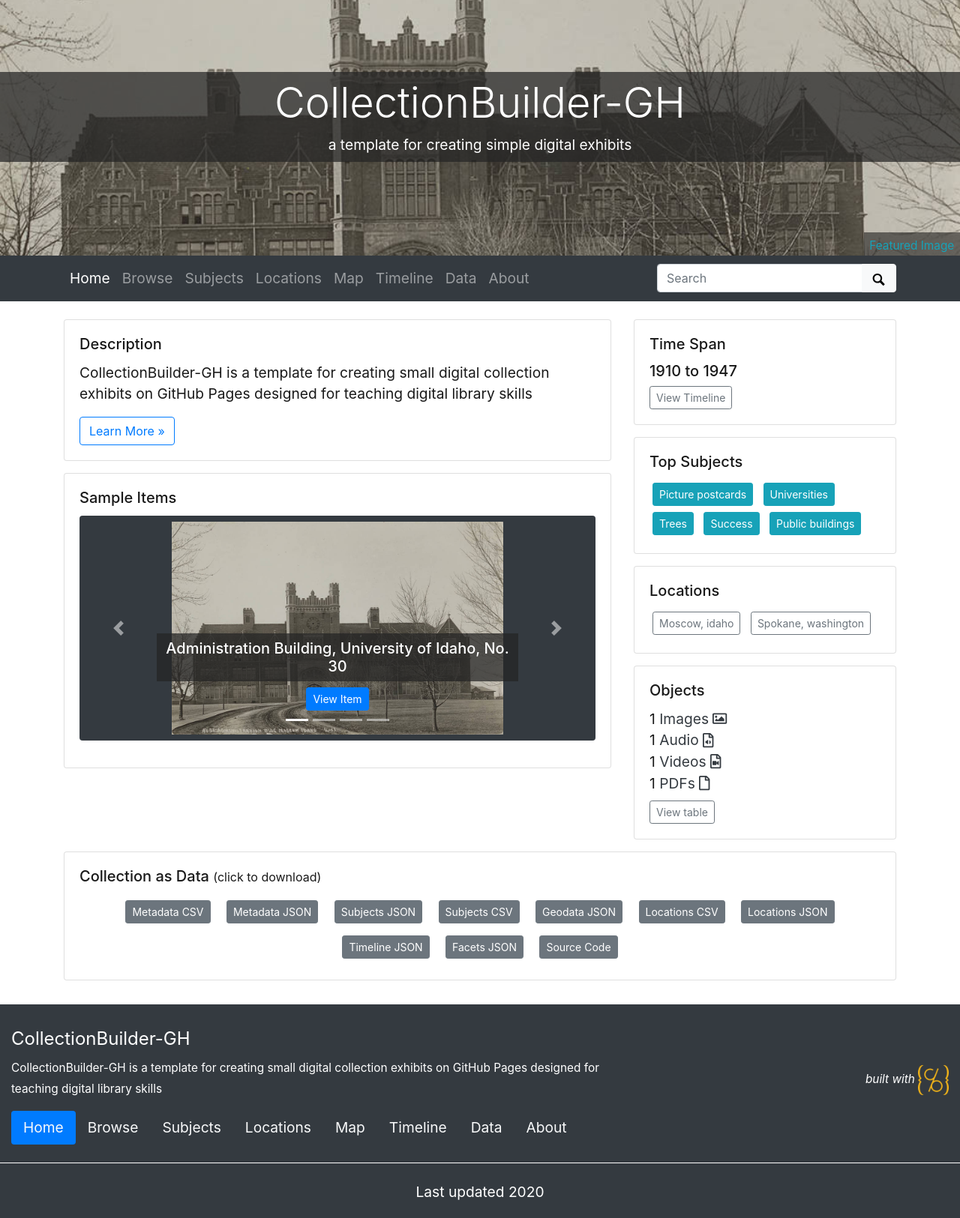
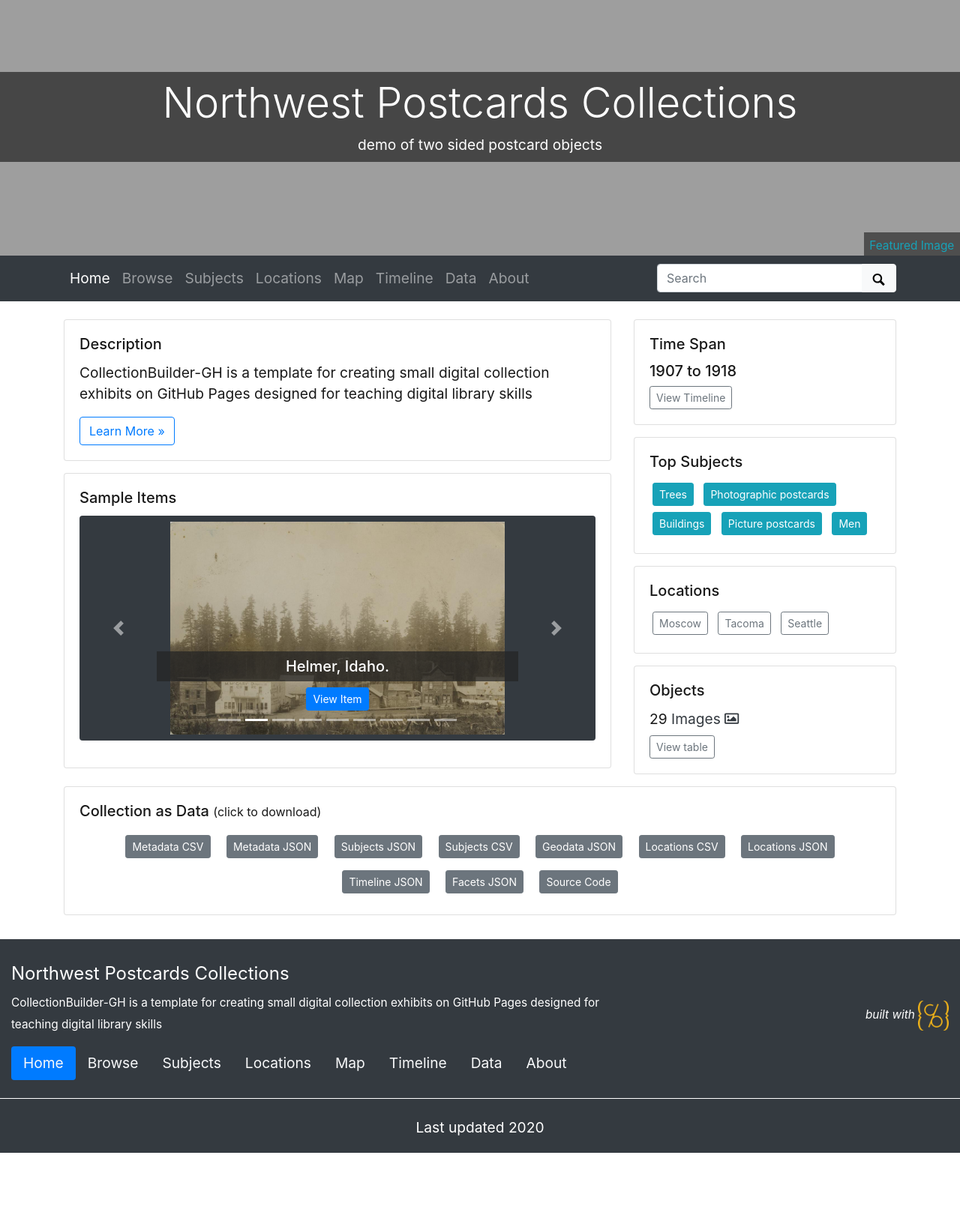
Before and after one commit to hr0130/Poly-X-Project-IGE-SPN-, a Jekyll site: the page built from index.md, in a window 1280 px wide. Shown: the whole page at 75% size. Built offline with Jekyll 4.4.1, drawn with Linux system fonts in a browser that asks for light colours; after the commit the page ends 1538 px from its top, so only the background shows below that.

Commit message:
base config

```diff
--- a/_config.yml
+++ b/_config.yml
@@ -8,19 +8,19 @@
 # URL VARIABLES
 #
 # url is your gh-pages base, following the pattern: username.github.io
-url: https://collectionbuilder.github.io
+url: https://evanwill.github.io
 # baseurl is your github repository's name prefixed with a /
-baseurl: /collectionbuilder-gh
+baseurl: /cb-gh-postcards
 # location of code, the full url to your github repository
-source-code: https://github.com/CollectionBuilder/collectionbuilder-gh
+source-code: https://github.com/evanwill/cb-gh-postcards
 
 ##########
 # SITE SETTINGS
 #
 # title of site appears in banner
-title: CollectionBuilder-GH
+title: Northwest Postcards Collections
 # tagline, a short phrase that will appear throughout the site in the top banner
-tagline: a template for creating simple digital exhibits
+tagline: demo of two sided postcard objects
 # description appears in meta tags and other locations
 # this description might appear in search result lists, keep around 160 characters max
 description: "CollectionBuilder-GH is a template for creating small digital collection exhibits on GitHub Pages designed for teaching digital library skills"
@@ -31,7 +31,7 @@
 # COLLECTION SETTINGS
 #
 # choose metadata: this is the name of the csv file in your _data directory that describes the objects in your collection
-metadata: demo-metadata
+metadata: postcards_test
 
 ##########
 # GOOGLE SERVICES [optional!]
```
